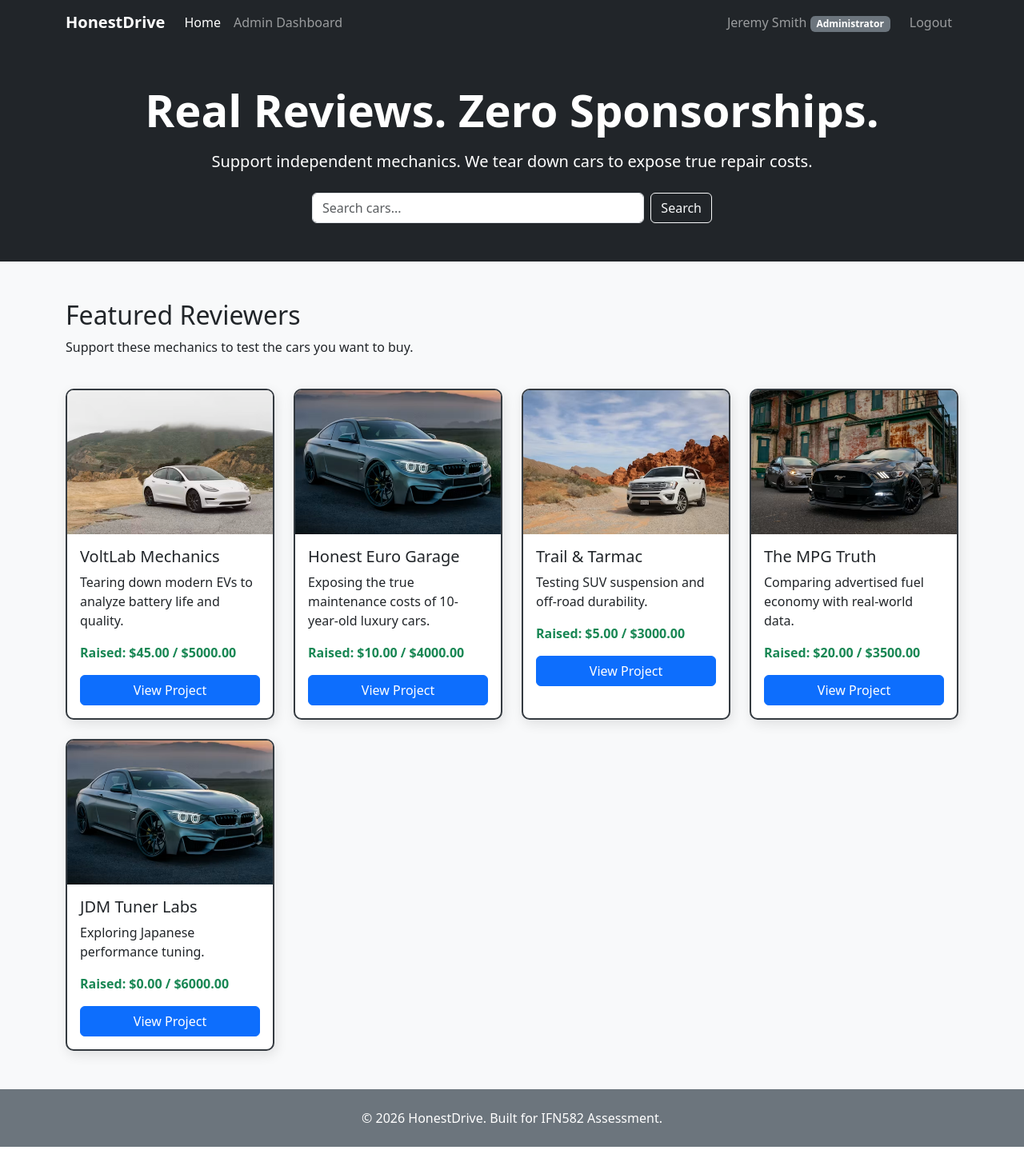
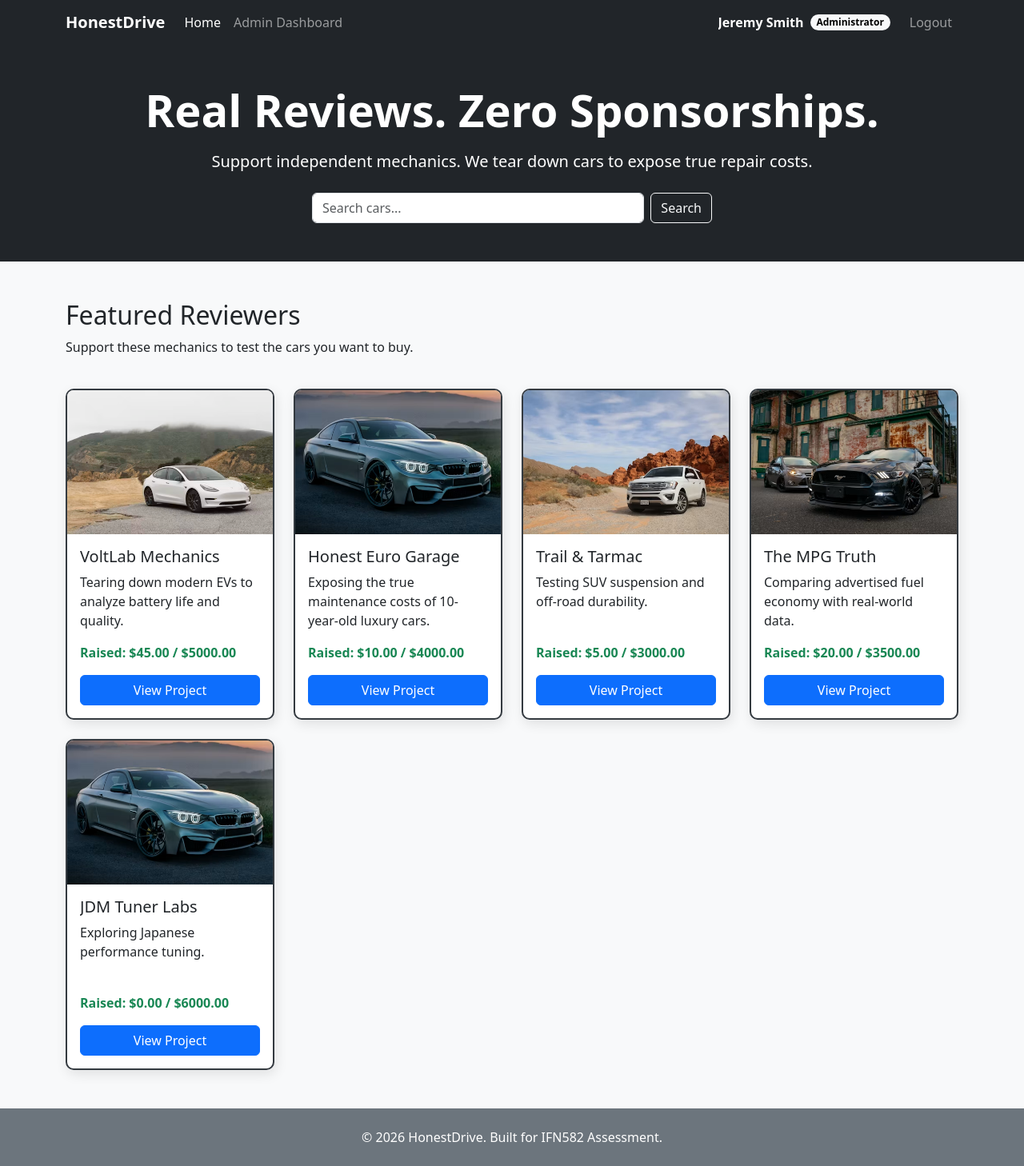
Before and after one commit to ray10506/582_final_assessment, a Flask app: page / in a window 1280 px wide. Shown: the whole page at 80% size. Before the commit the page ends 1434 px from the top, so only its background shows below. Run offline with Flask 3, Linux system fonts and the light colour scheme; a user stored in the database is signed in; data comes from the database, SQL or seed files in the repository; some libraries are stand-ins or nearby versions.

Commit message:
Polish navbar user badge and equal-height campaign cards
Co-Authored-By: Claude Opus 5.5 <noreply@anthropic.com>

```diff
--- a/project/static/css/styles.css
+++ b/project/static/css/styles.css
@@ -48,6 +48,19 @@ body {
     object-fit: cover;
     border-top-left-radius: 8px;
     border-top-right-radius: 8px;
+}
+
+.custom-card-text {
+    display: -webkit-box;
+    -webkit-line-clamp: 3;
+    -webkit-box-orient: vertical;
+    overflow: hidden;
+    /* Reserve 3 lines even for short descriptions */
+    min-height: calc(3 * 1.5em);
+}
+
+.nav-user-name {
+    max-width: 200px;
 }
 
 .custom-tier-card {
--- a/project/templates/base.html
+++ b/project/templates/base.html
@@ -47,8 +47,9 @@
           <ul class="navbar-nav align-items-lg-center">
             {% if current_user.is_authenticated %}
             <li class="nav-item">
-              <span class="navbar-text me-lg-3">
-                {{ current_user.name }} <span class="badge text-bg-secondary">{{ current_user.role }}</span>
+              <span class="navbar-text d-flex align-items-center gap-2 me-lg-3">
+                <span class="text-white fw-semibold text-truncate nav-user-name">{{ current_user.name }}</span>
+                <span class="badge rounded-pill text-bg-light">{{ current_user.role }}</span>
               </span>
             </li>
             <li class="nav-item">
@@ -89,7 +90,7 @@
       {% block content %}{% endblock %}
     </main>
 
-    <footer class="site-footer text-bg-secondary py-4 text-center">
+    <footer class="text-bg-secondary py-4 text-center">
       <p class="mb-0">&copy; 2026 HonestDrive. Built for IFN582 Assessment.</p>
     </footer>
 
--- a/project/templates/index.html
+++ b/project/templates/index.html
@@ -39,14 +39,15 @@
         class="custom-card-img img-fluid"
         alt="{{ campaign.title }}"
       />
-      <div class="card-body">
-        <h5 class="card-title">{{ campaign.title }}</h5>
-        <p class="card-text">{{ campaign.description }}</p>
+      <div class="card-body d-flex flex-column">
+        <h5 class="card-title text-truncate" title="{{ campaign.title }}">{{ campaign.title }}</h5>
+        <!-- Clamp to 3 lines so every card's body is the same height -->
+        <p class="card-text custom-card-text">{{ campaign.description }}</p>
         <p class="text-success fw-bold">
           Raised: ${{ "%.2f"|format(campaign.currentRaised) }} / ${{
           "%.2f"|format(campaign.monthlyGoal) }}
         </p>
-        <a href="{{ url_for('main.donation') }}" class="btn btn-primary w-100">View Project</a>
+        <a href="{{ url_for('main.donation') }}" class="btn btn-primary w-100 mt-auto">View Project</a>
       </div>
     </div>
   </div>
```
